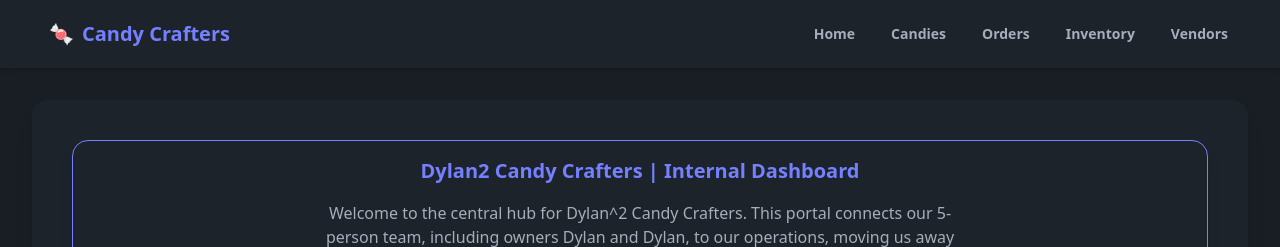
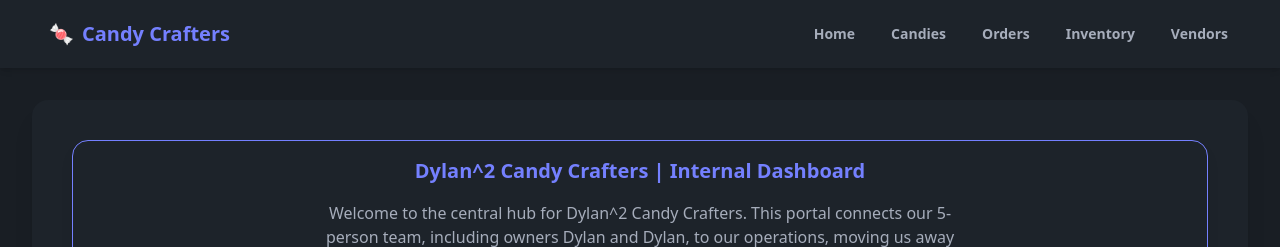
Before and after one commit to dotdyl/Dylan-2-Candy-Crafters, a React (Vite) app in the folder src/frontend/: page / in a window 1280 px wide. Shown: the top 247 px of the page. Built offline with nearby package versions, Linux system fonts and the light colour scheme; no server answers.

Commit message:
dml fixes to align with final project submission changes:

```diff
--- a/src/frontend/src/pages/Home.jsx
+++ b/src/frontend/src/pages/Home.jsx
@@ -6,7 +6,7 @@ function Home({backendURL}) {
         <div className='card bg-base-100 max-w-full border border-primary shadow-lg p-4'>
             <div className="homepageDescription">
                 <h1 className='text-xl font-bold text-center text-primary'>
-                    Dylan2 Candy Crafters | Internal Dashboard
+                    Dylan^2 Candy Crafters | Internal Dashboard
                 </h1>
                 <div label="mainBody" className="flex flex-col justify-center items-center">
                     <h3 className="text-md p-4 max-w-[690px] text-center">
```
